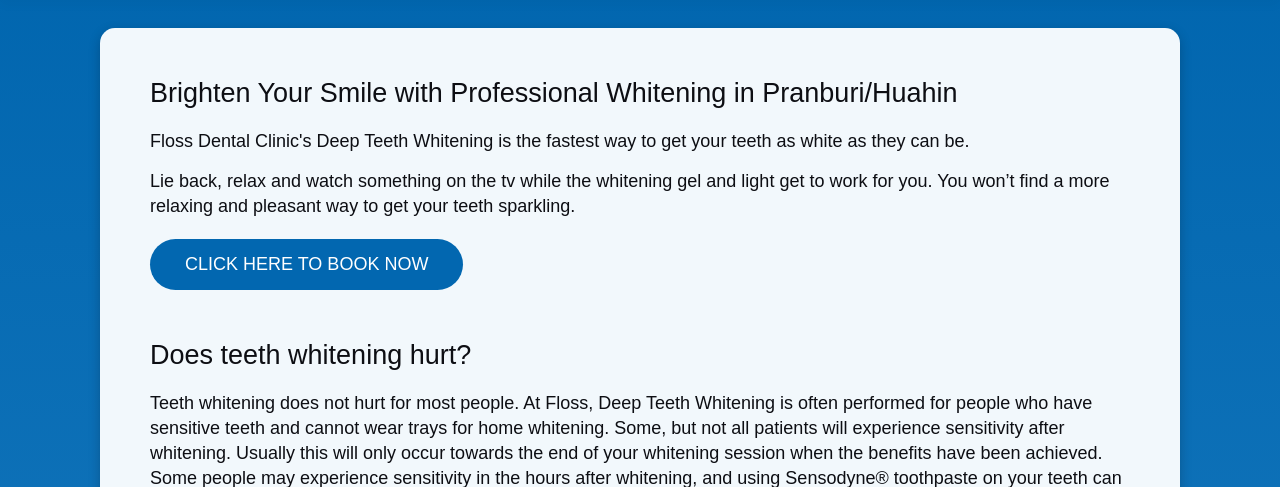
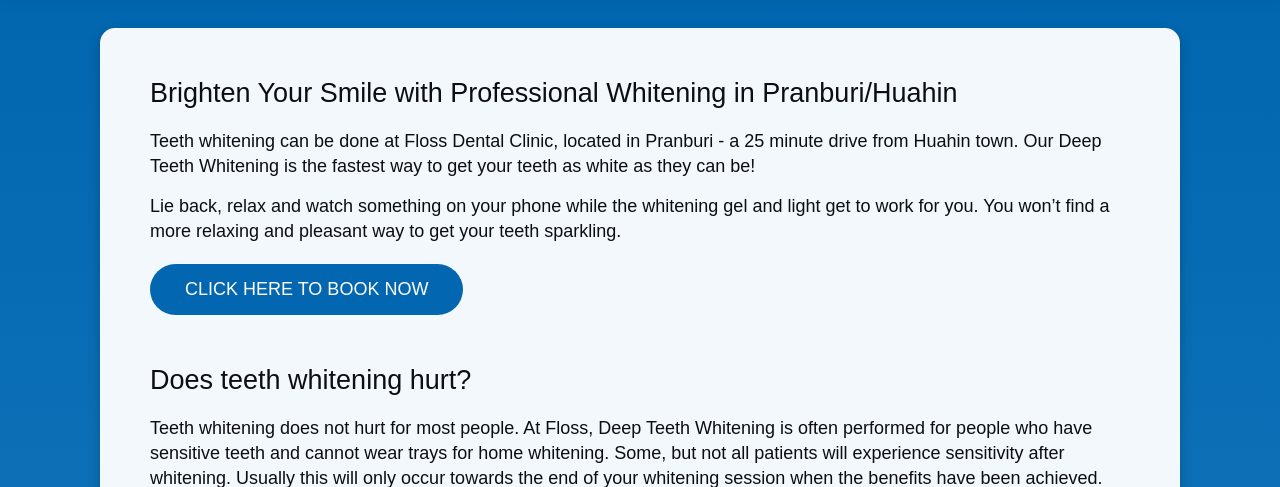
Before and after one commit to cluelesscrumpets/floss, a Flask app: page /treatments/teeth-whitening in a window 1280 px wide. Shown: the part 72-559 px from the top of the page. Run offline with Flask 3, Linux system fonts and the light colour scheme; parts of the project's set-up code (start-up, migrations or seed data) failed here and were passed over.

Commit message:
Update copy

```diff
--- a/templates/page-teeth-whitening.html
+++ b/templates/page-teeth-whitening.html
@@ -38,9 +38,9 @@
                     <h1>Brighten Your Smile with Professional Whitening in Pranburi/Huahin
                     </h1>
 
-                    <p>Floss Dental Clinic's Deep Teeth Whitening is the fastest way to get your teeth as white as they
-                        can be.</p>
-                    <p style="margin-bottom: 20px;">Lie back, relax and watch something on the tv while the whitening
+                    <p>Teeth whitening can be done at Floss Dental Clinic, located in Pranburi - a 25 minute drive from Huahin town. Our Deep Teeth Whitening is the fastest way to get your teeth as white as they
+                        can be!</p>
+                    <p style="margin-bottom: 20px;">Lie back, relax and watch something on your phone while the whitening
                         gel and light get to work for
                         you. You won’t find a more relaxing and pleasant way to get your teeth sparkling.</p>
 
```
